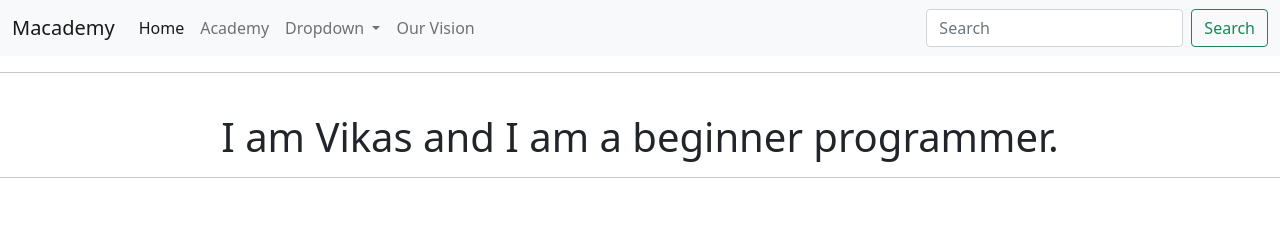
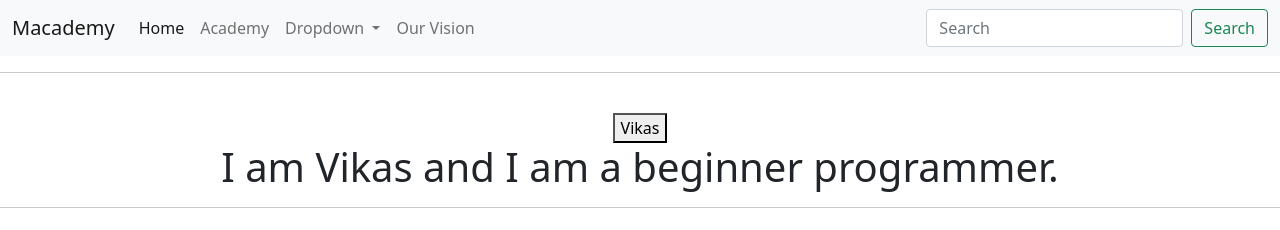
Before and after one commit to VikasSahu12/demorepository, a plain HTML site: page index.html in a window 1280 px wide. Drawn offline with nearby package versions, Linux system fonts and the light colour scheme.

Commit message:
Button add kia

```diff
--- a/index.html
+++ b/index.html
@@ -61,6 +61,7 @@
     <div align="center">
       <hr>
       <br>
+      <button>Vikas</button>
       <h1>I am Vikas and I am a beginner programmer.</h1>
       <hr>
       </div>
```
